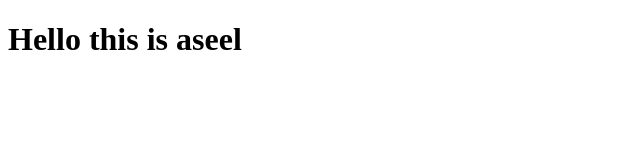
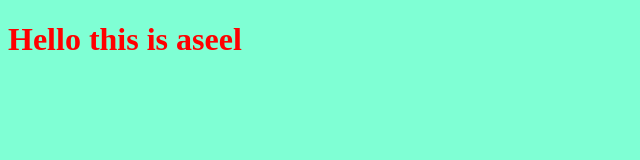
Before and after one commit to aseel-hamada/myproject, a plain HTML site: page index.html in a window 1280 px wide. Shown: the whole page, without its empty margins (0-640 px from the left). Drawn offline with Linux system fonts and the light colour scheme.

Commit message:
changing background color in css file

```diff
--- a/index.html
+++ b/index.html
@@ -5,6 +5,7 @@
     <meta http-equiv="X-UA-Compatible" content="IE=edge">
     <meta name="viewport" content="width=device-width, initial-scale=1.0">
     <title>Document</title>
+    <link href="style.css" rel="stylesheet">
 </head>
 <body>
     <h1>Hello this is aseel</h1>
--- a/style.css
+++ b/style.css
@@ -1,3 +1,6 @@
 h1{
     color: red;
 }
+body{
+    background-color: aquamarine;
+}
```
